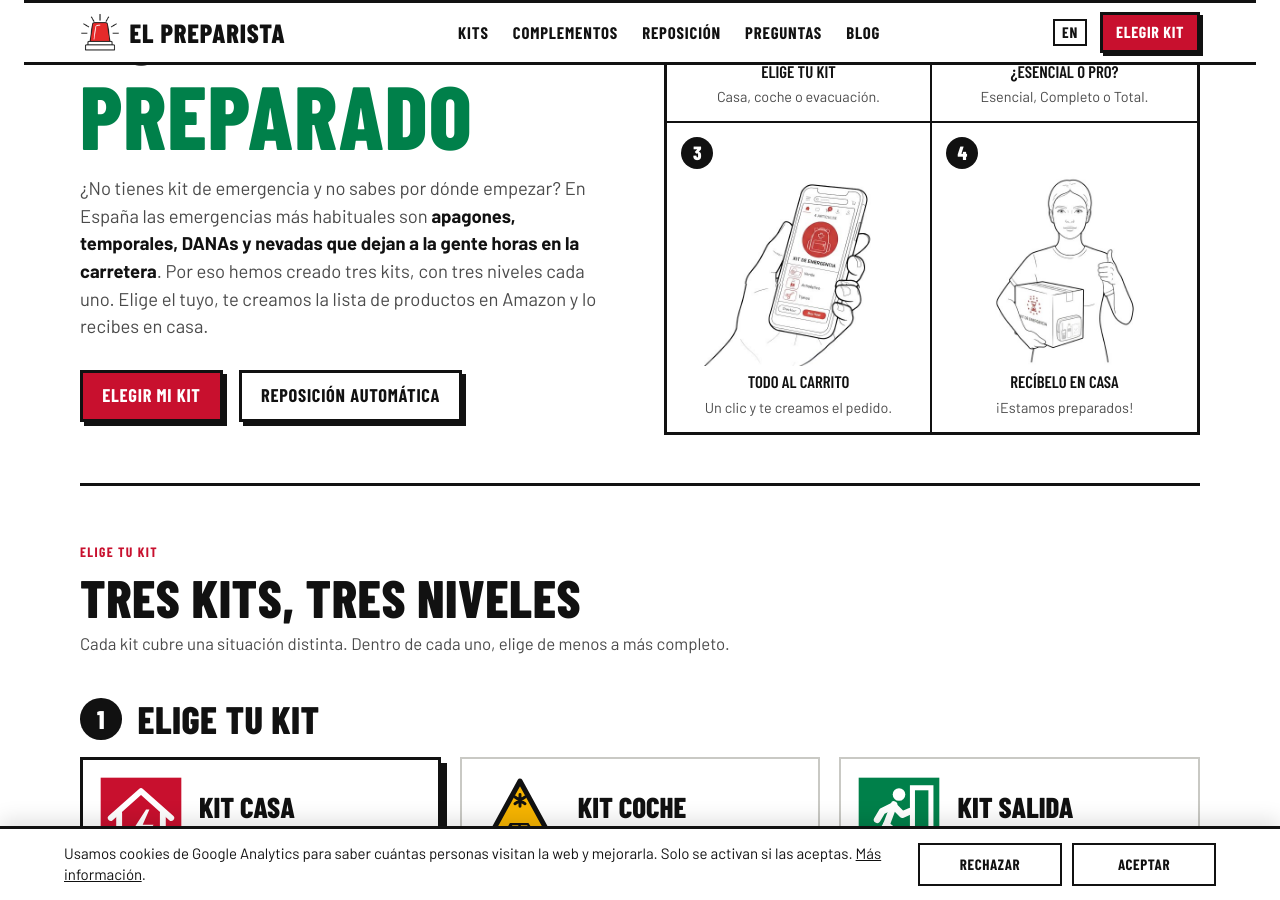
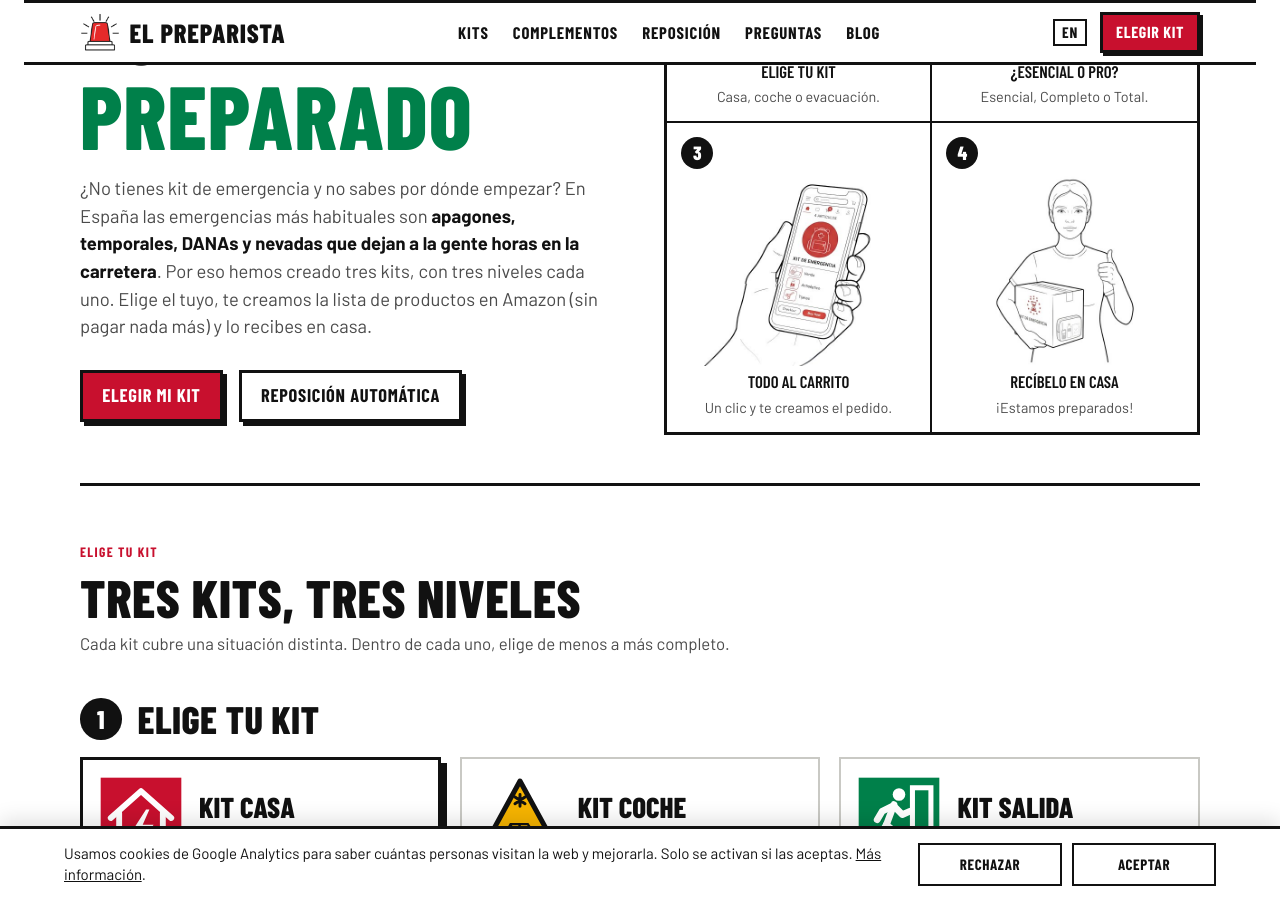
Before and after one commit to lucilayun-ux/elpreparista, a Jekyll site: the page index.html, which Jekyll copies as it is, in a window 1280 px wide and 900 px high, scrolled down 362 px. Built offline with Jekyll 4.4.1, drawn with Linux system fonts in a browser that asks for light colours.

Commit message:
Portada: «sin pagar nada más» en el texto de entrada
Co-Authored-By: Claude Opus 5.5 <noreply@anthropic.com>
Claude-Session: https://claude.ai/code/session_01V7PVvrC8Dt7YxBNA65S9m6

```diff
--- a/en.html
+++ b/en.html
@@ -303,7 +303,7 @@ footer .wrap { display: grid; gap: .6rem; }
     <div>
       <span class="alert cap">In an emergency</span>
       <h1>Your emergency kit is <em>ready</em></h1>
-      <p class="lede">Don&#8217;t have an emergency kit and don&#8217;t know where to start? In Spain the most common emergencies are <strong>blackouts, storms, flash floods (DANAs) and snowfalls that leave people stuck on the road for hours</strong>. That&#8217;s why we created three kits, with three levels each. Choose yours, we build your product list on Amazon and you get it delivered to your door.</p>
+      <p class="lede">Don&#8217;t have an emergency kit and don&#8217;t know where to start? In Spain the most common emergencies are <strong>blackouts, storms, flash floods (DANAs) and snowfalls that leave people stuck on the road for hours</strong>. That&#8217;s why we created three kits, with three levels each. Choose yours, we build your product list on Amazon (at no extra cost to you) and you get it delivered to your door.</p>
       <div class="ctas">
         <a class="btn red" href="#kits">Choose my kit</a>
         <a class="btn" href="#reposicion">Automatic restocking</a>
--- a/index.html
+++ b/index.html
@@ -303,7 +303,7 @@ footer .wrap { display: grid; gap: .6rem; }
     <div>
       <span class="alert cap">En caso de alerta</span>
       <h1>Tu kit de emergencia está <em>preparado</em></h1>
-      <p class="lede">¿No tienes kit de emergencia y no sabes por dónde empezar? En España las emergencias más habituales son <strong>apagones, temporales, DANAs y nevadas que dejan a la gente horas en la carretera</strong>. Por eso hemos creado tres kits, con tres niveles cada uno. Elige el tuyo, te creamos la lista de productos en Amazon y lo recibes en casa.</p>
+      <p class="lede">¿No tienes kit de emergencia y no sabes por dónde empezar? En España las emergencias más habituales son <strong>apagones, temporales, DANAs y nevadas que dejan a la gente horas en la carretera</strong>. Por eso hemos creado tres kits, con tres niveles cada uno. Elige el tuyo, te creamos la lista de productos en Amazon (sin pagar nada más) y lo recibes en casa.</p>
       <div class="ctas">
         <a class="btn red" href="#kits">Elegir mi kit</a>
         <a class="btn" href="#reposicion">Reposición automática</a>
--- a/tools/build_en.py
+++ b/tools/build_en.py
@@ -37,8 +37,8 @@ TRADUCCIONES = [
     # --- Portada ---
     ('<span class="alert cap">En caso de alerta</span>', '<span class="alert cap">In an emergency</span>'),
     ('<h1>Tu kit de emergencia está <em>preparado</em></h1>', '<h1>Your emergency kit is <em>ready</em></h1>'),
-    ('¿No tienes kit de emergencia y no sabes por dónde empezar? En España las emergencias más habituales son <strong>apagones, temporales, DANAs y nevadas que dejan a la gente horas en la carretera</strong>. Por eso hemos creado tres kits, con tres niveles cada uno. Elige el tuyo, te creamos la lista de productos en Amazon y lo recibes en casa.',
-     'Don&#8217;t have an emergency kit and don&#8217;t know where to start? In Spain the most common emergencies are <strong>blackouts, storms, flash floods (DANAs) and snowfalls that leave people stuck on the road for hours</strong>. That&#8217;s why we created three kits, with three levels each. Choose yours, we build your product list on Amazon and you get it delivered to your door.'),
+    ('¿No tienes kit de emergencia y no sabes por dónde empezar? En España las emergencias más habituales son <strong>apagones, temporales, DANAs y nevadas que dejan a la gente horas en la carretera</strong>. Por eso hemos creado tres kits, con tres niveles cada uno. Elige el tuyo, te creamos la lista de productos en Amazon (sin pagar nada más) y lo recibes en casa.',
+     'Don&#8217;t have an emergency kit and don&#8217;t know where to start? In Spain the most common emergencies are <strong>blackouts, storms, flash floods (DANAs) and snowfalls that leave people stuck on the road for hours</strong>. That&#8217;s why we created three kits, with three levels each. Choose yours, we build your product list on Amazon (at no extra cost to you) and you get it delivered to your door.'),
     ('>Elegir mi kit</a>', '>Choose my kit</a>'),
     ('Reposición automática', 'Automatic restocking'),
     ('aria-label="Cómo funciona en cuatro pasos"', 'aria-label="How it works in four steps"'),
```
